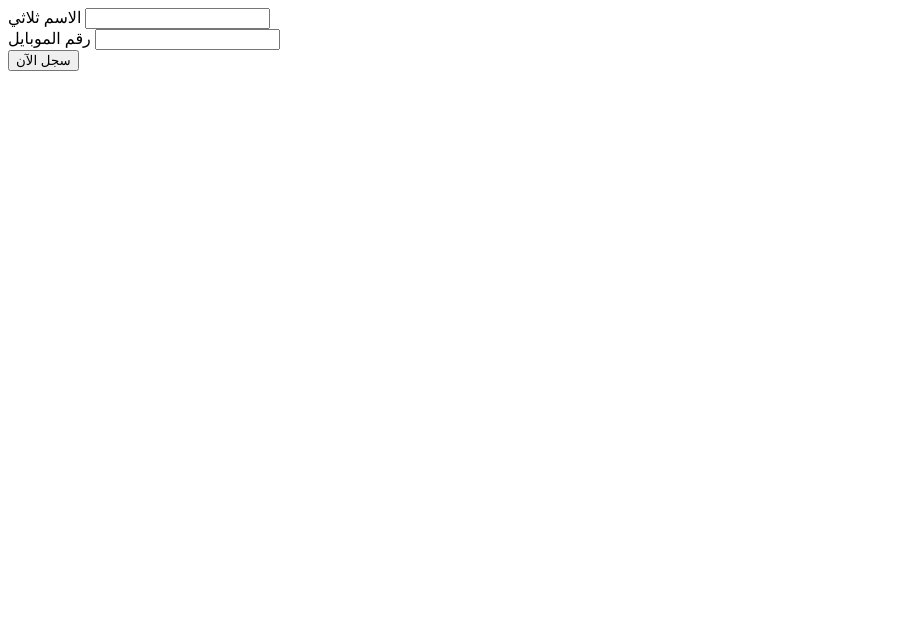
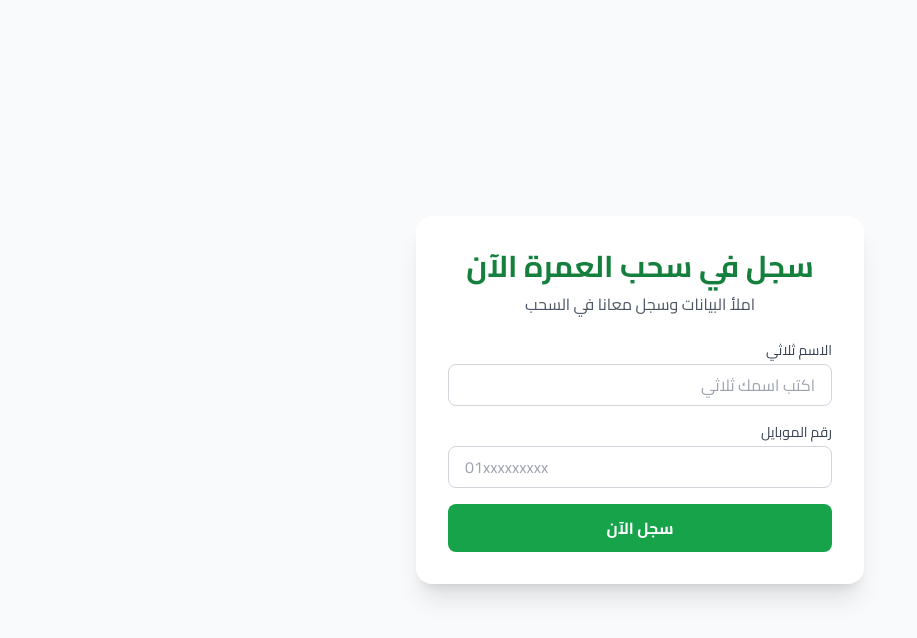
Before and after one commit to Egygroup/omrah, a plain HTML site: page index.html in a window 1280 px wide. Shown: the whole page, without its empty margins (0-917 px from the left). Drawn offline with nearby package versions, Linux system fonts and the light colour scheme.

Commit message:
Update index.html

```diff
--- a/index.html
+++ b/index.html
@@ -1,18 +1,66 @@
+<!DOCTYPE html>
+<html lang="ar" dir="rtl">
+<head>
+    <meta charset="UTF-8">
+    <meta name="viewport" content="width=device-width, initial-scale=1.0">
+    <title>سحب العمرة</title>
+    <script src="https://cdn.tailwindcss.com"></script>
+    <style>
+        @import url('https://fonts.googleapis.com/css2?family=Cairo:wght@400;600;700&display=swap');
+        body { font-family: 'Cairo', sans-serif; }
+    </style>
+</head>
+<body class="bg-gray-50">
+    <div class="min-h-screen flex items-center justify-center p-4">
+        <div class="bg-white rounded-2xl shadow-xl max-w-md w-full p-8">
+
+            <!-- العنوان -->
+            <div class="text-center mb-6">
+                <h1 class="text-3xl font-bold mb-2 text-green-700">سجل في سحب العمرة الآن</h1>
+                <p class="text-gray-600">املأ البيانات وسجل معانا في السحب</p>
+            </div>
+
+            <!-- رسالة النجاح -->
+            <div id="successMessage" class="hidden bg-green-100 border border-green-400 text-green-700 px-4 py-3 rounded-lg mb-4 text-center">
+                ✅ تم التسجيل بنجاح! بالتوفيق
+            </div>
+
+            <!-- الفورم بعد التعديل -->
             <form id="omrahForm" class="space-y-4" action="https://formspree.io/f/xdaqkkpp" method="POST">
                 <div>
                     <label for="name" class="block text-sm font-medium text-gray-700 mb-1">الاسم ثلاثي</label>
-        <input type="text" id="name" name="name" class="w-full px-4 py-2 border border-gray-300 rounded-lg focus:ring-2 focus:ring-green-500" required>
+                    <input
+                        type="text"
+                        id="name"
+                        name="name"
+                        class="w-full px-4 py-2 border border-gray-300 rounded-lg focus:ring-2 focus:ring-green-500 focus:border-transparent"
+                        placeholder="اكتب اسمك ثلاثي"
+                        required
+                    >
                 </div>
+
                 <div>
                     <label for="phone" class="block text-sm font-medium text-gray-700 mb-1">رقم الموبايل</label>
-        <input type="tel" id="phone" name="phone" class="w-full px-4 py-2 border border-gray-300 rounded-lg focus:ring-2 focus:ring-green-500" required>
+                    <input
+                        type="tel"
+                        id="phone"
+                        name="phone"
+                        class="w-full px-4 py-2 border border-gray-300 rounded-lg focus:ring-2 focus:ring-green-500 focus:border-transparent"
+                        placeholder="01xxxxxxxxx"
+                        required
+                    >
                 </div>
 
-    <!-- مهم عشان يوصلك الإيميل -->
+                <!-- حقول مخفية لـ Formspree -->
                 <input type="hidden" name="_subject" value="تسجيل جديد - سحب العمرة">
                 <input type="hidden" name="_captcha" value="false">
 
-    <button type="submit" class="w-full bg-green-600 hover:bg-green-700 text-white font-bold py-3 px-4 rounded-lg transition">
+                <button
+                    type="submit"
+                    class="w-full bg-green-600 hover:bg-green-700 text-white font-bold py-3 px-4 rounded-lg transition duration-200"
+                >
                     سجل الآن
                 </button>
             </form>
+
+            <p class="text-xs
```
Lines whose indentation alone changed are shown as unchanged.
